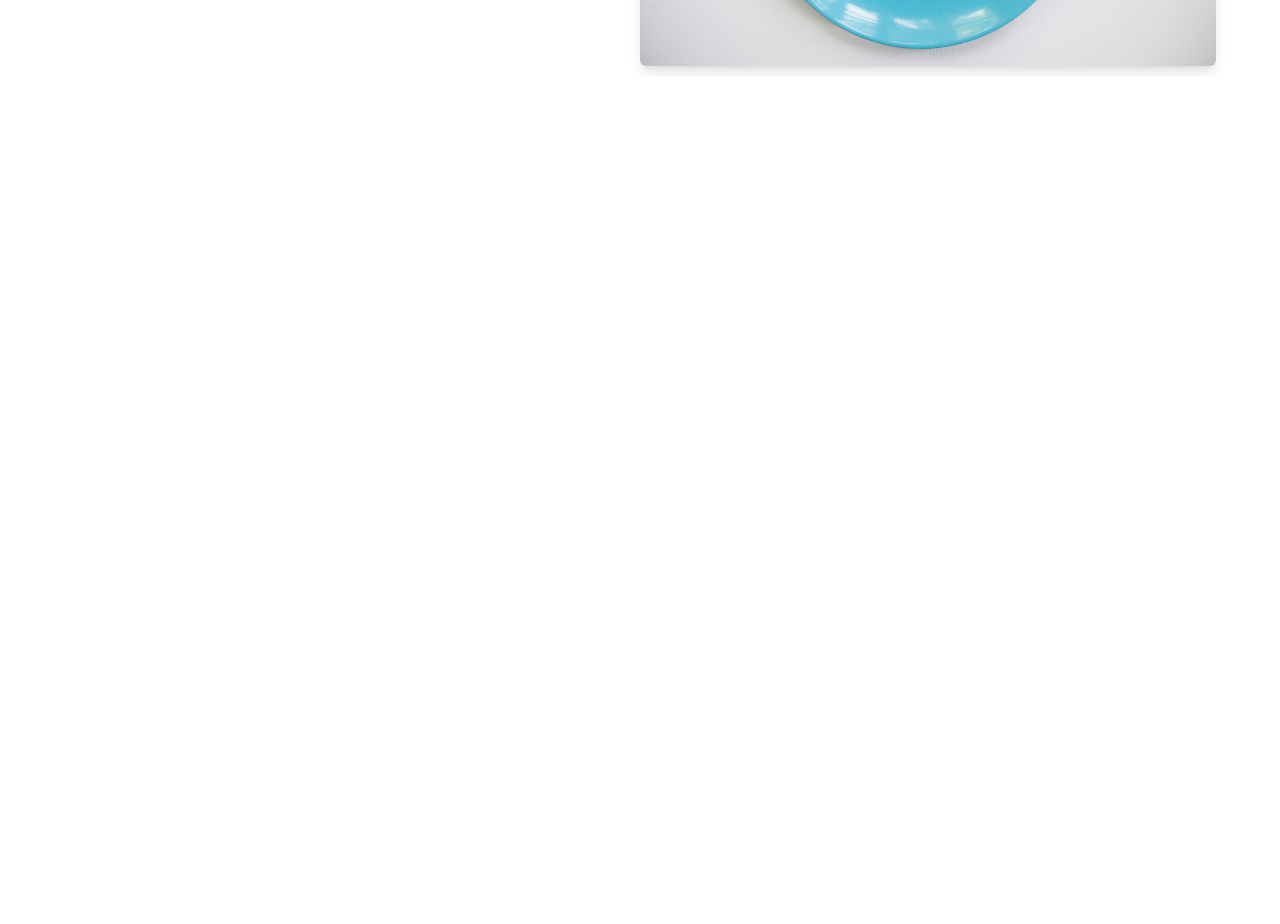
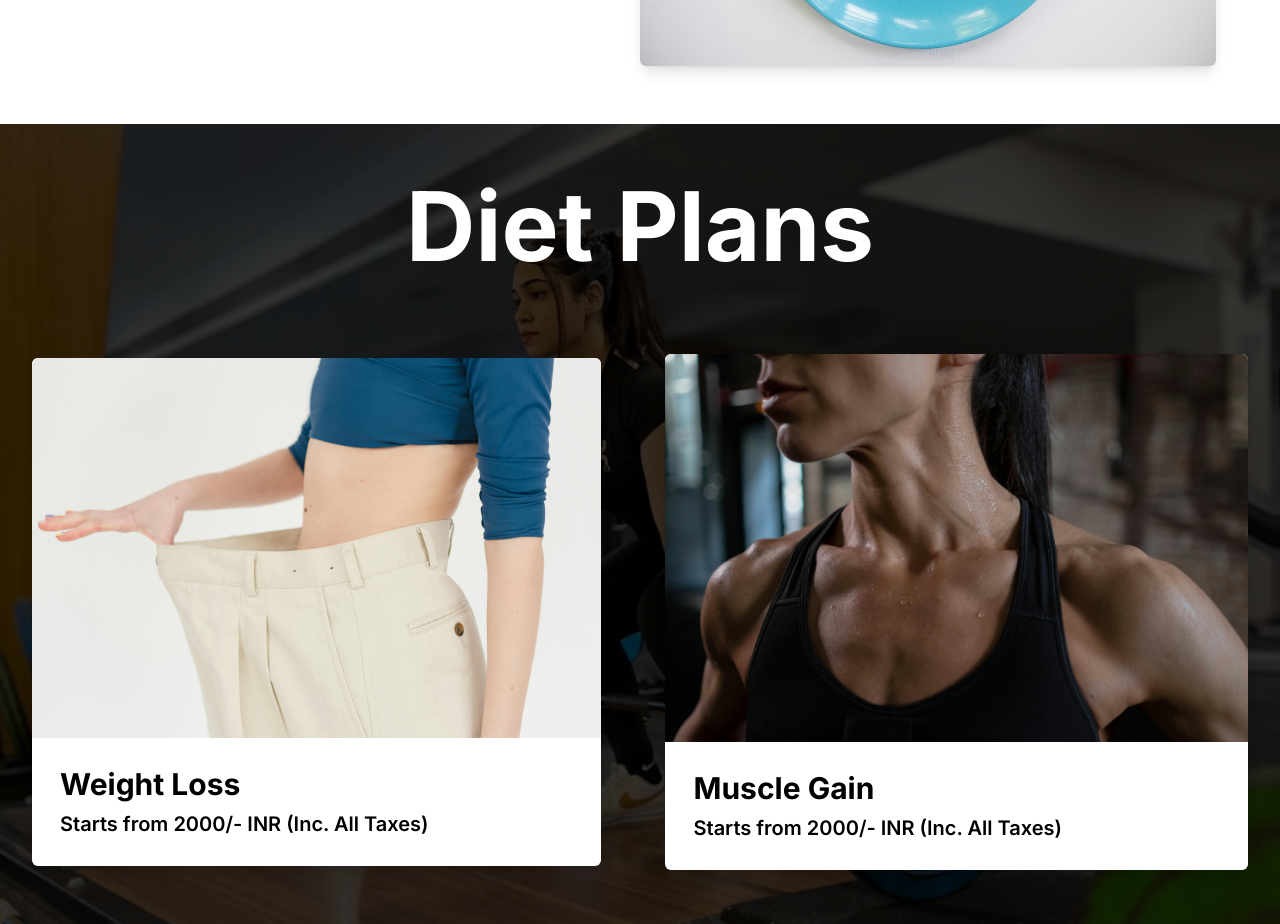
Before and after one commit to vinayak-navghane/FitWithHash, a Next.js app: page / in a window 1280 px wide. Shown: the part 1720-2644 px from the top of the page. Before the commit the page ends 1796 px from the top, so only its background shows below. Built offline with nearby package versions, Linux system fonts and the light colour scheme.

Commit message:
add DietPlan component

```diff
--- a/app/page.tsx
+++ b/app/page.tsx
@@ -1,4 +1,5 @@
 import About from "@/components/About";
+import DietPlans from "@/components/DietPlans";
 import Hero from "@/components/Hero";
 import Navbar from "@/components/Navbar";
 
@@ -9,7 +10,7 @@ export default function Home() {
       <Navbar />
       <Hero bgImage="hash.jpeg" />
       <About />
-
+      <DietPlans bgImage="hash.jpeg" />
     </main>
   );
 }
--- /dev/null
+++ b/components/DietPlans.tsx
@@ -0,0 +1,68 @@
+import React from "react";
+import Image from "next/image";
+interface DietPlansProps {
+    bgImage: string;
+}
+
+const DietPlans: React.FC<DietPlansProps> = ({ bgImage }) => {
+    // Placeholder data for plans
+    const plansData = [
+        {
+            id: 1,
+            name: "Weight Loss",
+            price: "2000",
+            imageUrl: "/images/weight-loss-plan.jpg",
+        },
+        {
+            id: 2,
+            name: "Muscle Gain",
+            price: "2000",
+            imageUrl: "/images/muscle-gain-plan.jpg",
+        },
+    ];
+    const backgroundStyle = {
+        backgroundImage: `url(/images/${bgImage})`, // Adjust the path accordingly
+    };
+    const overlayStyle = {
+        backgroundColor: "rgba(0, 0, 0, 0.8)", // Adjust the opacity (0.5) as needed
+    };
+    return (
+        <div
+            id='dietplans'
+            className='min-h-screen w-full bg-cover mt-12 bg-fixed bg-center bg-no-repeat  '
+            style={backgroundStyle}>
+            <div
+                className=' w-full min-h-screen flex flex-col lg:flex-col justify-center items-center'
+                style={overlayStyle}>
+                <h2 className='z-10  text-white text-center text-5xl lg:text-7xl xl:text-8xl font-bold  mt-8'>
+                    Diet Plans
+                </h2>
+                <div className='flex flex-col lg:flex-row justify-center items-center mt-12'>
+                    {plansData.map((plan) => (
+                        <div
+                            key={plan.id}
+                            className='m-8 bg-white rounded-md overflow-hidden shadow-lg'>
+                            <Image
+                                src={plan.imageUrl}
+                                alt={plan.name}
+                                width={500}
+                                height={700}
+                                className='w-full object-cover object-center'
+                            />
+                            <div className='p-7'>
+                                <h3 className='text-3xl  font-bold mb-2'>
+                                    {plan.name}
+                                </h3>
+                                <p className='text-black font-semibold text-xl'>
+                                    Starts from {plan.price}/- INR (Inc. All Taxes)
+                                </p>
+                            </div>
+                        </div>
+                    ))}
+                </div>
+            </div>
+        </div>
+    );
+};
+
+export default DietPlans;
--- a/components/Hero.tsx
+++ b/components/Hero.tsx
@@ -21,14 +21,7 @@ const Hero: React.FC<HeroProps> = ({ bgImage }) => {
             <div
                 className='relative w-full h-screen  flex flex-col justify-center items-center'
                 style={overlayStyle}>
-                {/* <Image
-                    src='/images/logo.png'
-                    width={200}
-                    height={200}
-                    alt='Picture of the author'
-                /> */}
-
-                <h1 className='z-10 text-white text-center text-5xl lg:text-7xl xl:text-8xl font-bold  uppercase mt-8'>
+                <h1 className='z-10 text-white text-center text-5xl lg:text-7xl xl:text-8xl font-bold   mt-8'>
                     FitWithHash
                 </h1>
                 <p className='z-10 text-white text-lg md:text-xl lg:text-2xl xl:text-3xl font-light mt-2'>
--- a/components/ResponsiveMenu.tsx
+++ b/components/ResponsiveMenu.tsx
@@ -18,9 +18,9 @@ const ResponsiveMenu: React.FC<ResponsiveMenuProps> = ({ isMenuOpen }) => {
                             About
                         </p>
                     </Link>
-                    <Link href='#'>
+                    <Link href='#dietplans'>
                         <p className='font-medium text-lg text-gray-800 mt-4 lg:mt-0 transition duration-300 hover:text-red-400 hover:scale-95 cursor-pointer'>
-                            Contact Us
+                            Diet Plans
                         </p>
                     </Link>
                     <Link href='#'>
```
Also changed, not shown: public/images/muscle-gain-plan.jpg (added), public/images/weight-loss-plan.jpg (added).
